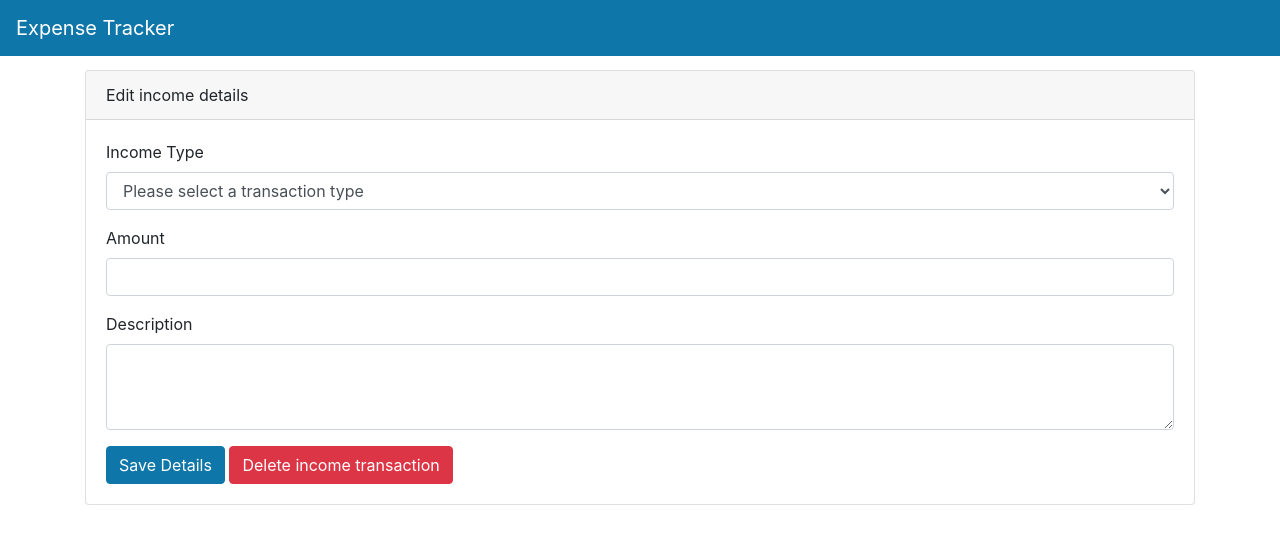
After one commit to sagarsadhu/expense-tracker, a FastAPI app: template templates/edit-income.html in a window 1280 px wide. The commit adds this page. Shown: the top 544 px of the page. Run offline with FastAPI, Linux system fonts and the light colour scheme; the template is opened without the code that fills it, so the values that code supplies are empty; parts of the project's set-up code (start-up, migrations or seed data) failed here and were passed over; some libraries are stand-ins or nearby versions.

Commit message:
made some changes in database models and added transaction

```diff
--- a/models.py
+++ b/models.py
@@ -45,7 +45,7 @@ class Incomes(Base):
     created_at = Column(DateTime)
     modified_at = Column(DateTime)
     is_active = Column(Boolean, default=True)
-    t_type = Column(String(100))
+    t_type = Column(Integer, ForeignKey('incometypes.id'))
     description = Column(String(200))
     owner_id = Column(Integer, ForeignKey('users.id'))
     account_id = Column(Integer, ForeignKey('accounts.id', ondelete='CASCADE'))
@@ -59,7 +59,7 @@ class Expenses(Base):
     created_at = Column(DateTime)
     modified_at = Column(DateTime)
     is_active = Column(Boolean, default=True)
-    t_type = Column(String(100))
+    t_type = Column(Integer, ForeignKey('expensetypes.id'))
     description = Column(String(200))
     importance = Column(Enum('Essential', 'Have to have', 'Nice to have', 'Should not have', name='importance_enum'))
     owner_id = Column(Integer, ForeignKey('users.id'))
--- /dev/null
+++ b/templates/edit-income.html
@@ -0,0 +1,36 @@
+{% include 'layout.html' %}
+
+<div class="container">
+    <div class="card">
+      <div class="card-header">
+        Edit income details
+      </div>
+      <div class="card-body">
+        <form method="post">
+            <div class="form-group">
+                <label>Income Type</label>
+                <select class="form-control" name="t_type" required>
+                  <option value="" selected disabled>Please select a transaction type</option>
+                  {% for option in options %}
+                    <option value="{{option.id}}" {% if income.id == option.id %} selected="selected" {% endif %}>{{option.name}}</option>
+                  {% endfor %}
+                </select>
+              </div>
+
+            <div class="form-group">
+                <label>Amount</label>
+                <input type="number" class="form-control" name="amount" step="any" value="{{income.amount}}"required>
+            </div>
+
+            <div class="form-group">
+                <label>Description</label>
+                <textarea name="description" class="form-control" rows="3" required>{{income.description}}</textarea>
+            </div>
+
+
+            <button type="submit" class="btn btn-primary">Save Details</button>
+            <button onclick="window.location.href='transactions/card/{{account.id}}/delete-transaction/1'" type="button" class="btn btn-danger" >Delete income transaction</button>
+        </form>
+      </div>
+    </div>
+  </div>
--- a/templates/transactions.html
+++ b/templates/transactions.html
@@ -33,8 +33,7 @@
                     <td>{{income.description}}</td>
                     <td>{{income.amount}}</td>
                     <td>
-                        <button onclick="window.location.href='edit-card/{{card.id}}'" type="button" class="btn btn-primary">Edit</button>
-                        <button type="button" class="btn btn-info"><a style="text-decoration: none;color: white" href="/transactions/{{card.id}}"> Transactions </a></button>
+                        <button onclick="window.location.href='{{card_id}}/edit-income/{{income.id}}'" type="button" class="btn btn-primary">Edit</button>
                     </td>
                 </tr>
 
@@ -91,7 +90,7 @@
                         <td>{{expense.description}}</td>
                         <td>{{expense.amount}}</td>
                         <td>
-                            <button onclick="window.location.href='edit-card/{{card.id}}'" type="button" class="btn btn-primary">Edit</button>
+                            <button onclick="window.location.href='{{card_id}}/edit-expense/{{expense.id}}'" type="button" class="btn btn-primary">Edit</button>
                             <button type="button" class="btn btn-info"><a style="text-decoration: none;color: white" href="/transactions/{{card.id}}"> Transactions </a></button>
                         </td>
                     </tr>
```
Also changed, not shown: routers/transactions.py (+47 -18 lines), templates/add-income.html (+5 -11 lines).
